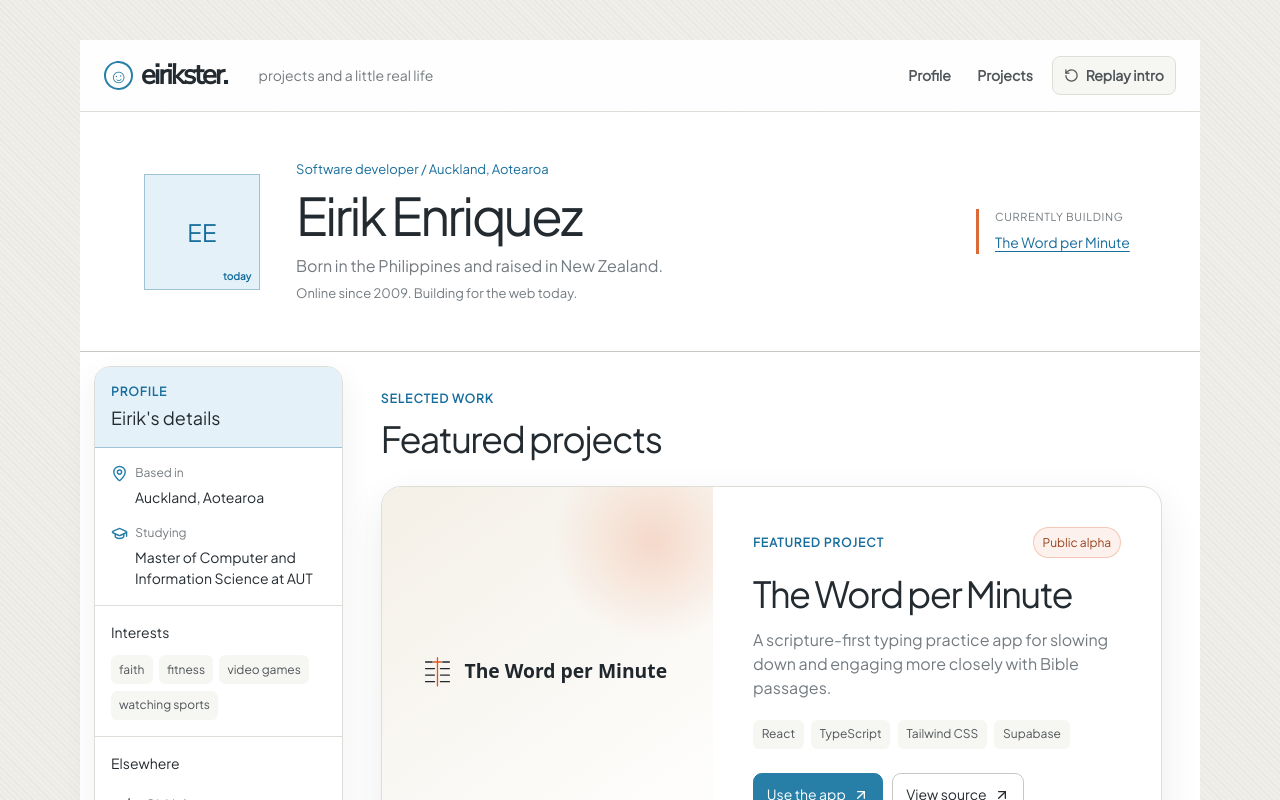
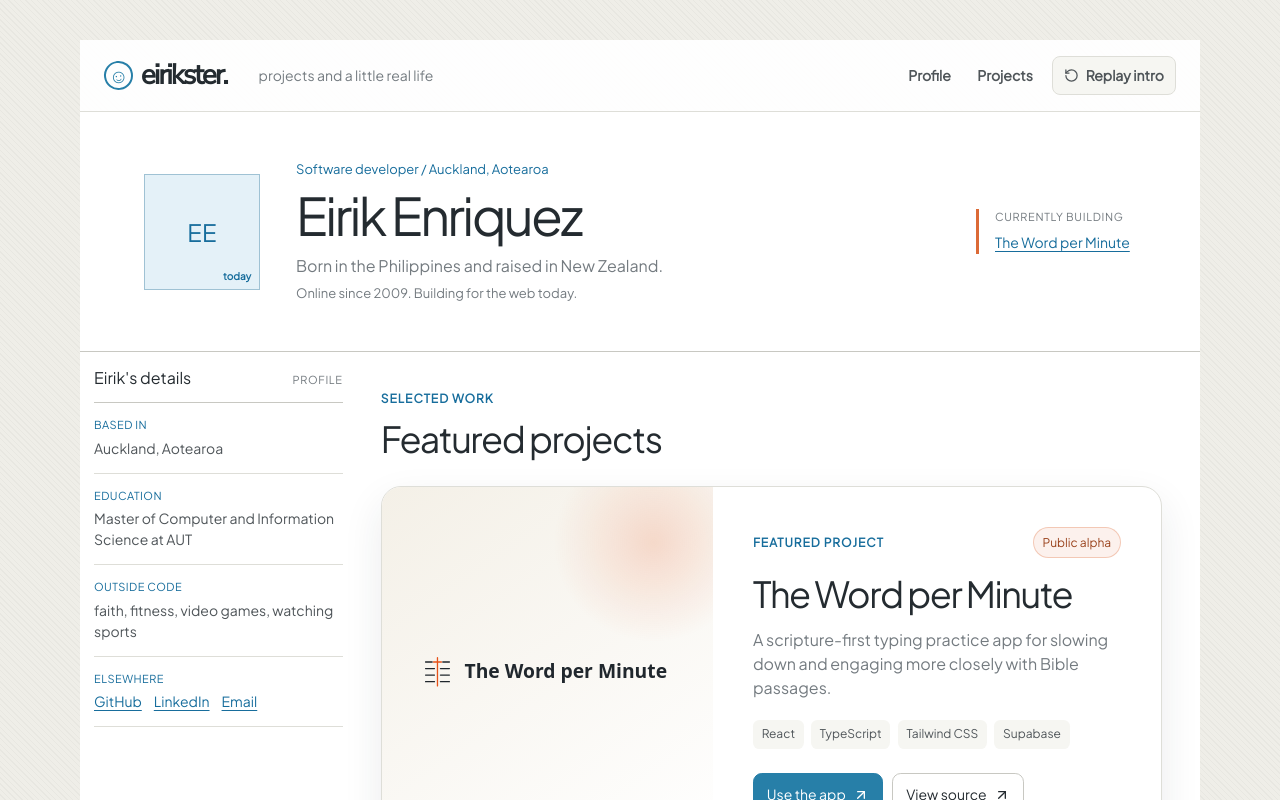
Before and after one commit to eirikenriquez/eirikenriquez.github.io, a React (Vite) app: page / in a window 1280 px wide. Both pictures are taken after a click on the button "View Eirik's profile". Shown: the top 800 px of the page. Built offline with nearby package versions, Linux system fonts and the light colour scheme.

Commit message:
refine profile details

```diff
--- a/src/components/ProfileDetails.css
+++ b/src/components/ProfileDetails.css
@@ -1,17 +1,15 @@
 .profile-details {
   position: sticky;
   top: 1rem;
-  overflow: hidden;
-  border: 1px solid var(--color-border-soft);
-  border-radius: 1rem;
-  background: var(--color-surface);
-  box-shadow: 0 0.75rem 2rem rgb(31 46 55 / 7%);
 }
 
 .profile-details__header {
-  padding: 1rem;
-  border-bottom: 1px solid var(--color-brand-border);
-  background: var(--color-brand-light);
+  display: flex;
+  align-items: baseline;
+  justify-content: space-between;
+  gap: 0.75rem;
+  padding: 0 0 0.75rem;
+  border-bottom: 1px solid var(--color-border);
 }
 
 .profile-details__header p,
@@ -20,110 +18,54 @@
 }
 
 .profile-details__header p {
-  color: var(--color-brand-dark);
-  font-size: 0.75rem;
-  font-weight: 700;
-  letter-spacing: 0.08em;
+  color: var(--color-text-muted);
+  font-size: 0.6875rem;
+  font-weight: 500;
+  letter-spacing: 0.06em;
   text-transform: uppercase;
 }
 
 .profile-details__header h2 {
-  margin-top: 0.2rem;
   color: var(--color-text-strong);
-  font-size: 1.125rem;
+  font-size: 1rem;
   font-weight: 500;
 }
 
 .profile-details__facts {
-  display: grid;
-  gap: 1rem;
   margin: 0;
-  padding: 1rem;
 }
 
 .profile-details__facts div {
   display: grid;
-  gap: 0.3rem;
+  gap: 0.25rem;
+  padding: 0.875rem 0;
+  border-bottom: 1px solid var(--color-border-soft);
 }
 
 .profile-details__facts dt {
-  display: flex;
-  gap: 0.45rem;
-  align-items: center;
-  color: var(--color-text-muted);
-  font-size: 0.75rem;
+  color: var(--color-brand-dark);
+  font-size: 0.6875rem;
   font-weight: 500;
-}
-
-.profile-details__facts dt svg {
-  color: var(--color-brand);
+  letter-spacing: 0.04em;
+  text-transform: uppercase;
 }
 
 .profile-details__facts dd {
-  margin: 0 0 0 1.5rem;
-  color: var(--color-text-strong);
+  margin: 0;
+  color: var(--color-text);
   font-size: 0.875rem;
-  font-weight: 500;
-}
-
-.profile-details__section {
-  padding: 1rem;
-  border-top: 1px solid var(--color-border-soft);
-}
-
-.profile-details__section h3 {
-  margin: 0 0 0.75rem;
-  color: var(--color-text-strong);
-  font-size: 0.875rem;
-  font-weight: 500;
-}
-
-.profile-details__interests,
-.profile-details__links {
-  margin: 0;
-  padding: 0;
-  list-style: none;
-}
-
-.profile-details__interests {
-  display: flex;
-  flex-wrap: wrap;
-  gap: 0.4rem;
-}
-
-.profile-details__interests li {
-  padding: 0.35rem 0.5rem;
-  border-radius: 0.4rem;
-  background: var(--color-surface-muted);
-  color: var(--color-text);
-  font-size: 0.75rem;
 }
 
 .profile-details__links {
-  display: grid;
-  gap: 0.25rem;
+  display: flex;
+  flex-wrap: wrap;
+  gap: 0.35rem 0.75rem;
 }
 
 .profile-details__links a {
-  display: flex;
-  gap: 0.55rem;
-  align-items: center;
-  padding: 0.5rem;
-  border-radius: 0.45rem;
-  color: var(--color-text);
-  font-size: 0.875rem;
+  color: var(--color-brand-dark);
   font-weight: 500;
-  text-decoration: none;
-}
-
-.profile-details__links a:hover {
-  background: var(--color-brand-light);
-  color: var(--color-brand-dark);
-}
-
-.profile-details__links a:focus-visible {
-  outline: 2px solid var(--color-brand);
-  outline-offset: 2px;
+  text-underline-offset: 0.2rem;
 }
 
 @media (max-width: 40rem) {
--- a/src/components/ProfileDetails.tsx
+++ b/src/components/ProfileDetails.tsx
@@ -1,10 +1,3 @@
-import {
-  Code2,
-  Contact,
-  GraduationCap,
-  Mail,
-  MapPin,
-} from 'lucide-react';
 import './ProfileDetails.css';
 
 const interests = ['faith', 'fitness', 'video games', 'watching sports'];
@@ -13,60 +6,37 @@ function ProfileDetails() {
   return (
     <section className="profile-details" aria-labelledby="profile-details-title">
       <header className="profile-details__header">
+        <h2 id="profile-details-title">Eirik&apos;s details</h2>
         <p>Profile</p>
-        <h2 id="profile-details-title">Eirik&apos;s details</h2>
       </header>
 
       <dl className="profile-details__facts">
         <div>
-          <dt>
-            <MapPin aria-hidden="true" size={17} />
-            Based in
-          </dt>
+          <dt>Based in</dt>
           <dd>Auckland, Aotearoa</dd>
         </div>
 
         <div>
-          <dt>
-            <GraduationCap aria-hidden="true" size={17} />
-            Studying
-          </dt>
+          <dt>Education</dt>
           <dd>Master of Computer and Information Science at AUT</dd>
         </div>
-      </dl>
 
-      <div className="profile-details__section">
-        <h3>Interests</h3>
-        <ul className="profile-details__interests">
-          {interests.map((interest) => (
-            <li key={interest}>{interest}</li>
-          ))}
-        </ul>
-      </div>
+        <div>
+          <dt>Outside code</dt>
+          <dd>{interests.join(', ')}</dd>
+        </div>
 
-      <div className="profile-details__section">
-        <h3>Elsewhere</h3>
-        <ul className="profile-details__links">
-          <li>
-            <a href="https://github.com/eirikenriquez">
-              <Code2 aria-hidden="true" size={17} />
-              GitHub
-            </a>
-          </li>
-          <li>
+        <div>
+          <dt>Elsewhere</dt>
+          <dd className="profile-details__links">
+            <a href="https://github.com/eirikenriquez">GitHub</a>
             <a href="https://www.linkedin.com/in/eirik-mykel-navarro-enriquez/">
-              <Contact aria-hidden="true" size={17} />
               LinkedIn
             </a>
-          </li>
-          <li>
-            <a href="mailto:eirikdbbd@gmail.com">
-              <Mail aria-hidden="true" size={17} />
-              Email
-            </a>
-          </li>
-        </ul>
-      </div>
+            <a href="mailto:eirikdbbd@gmail.com">Email</a>
+          </dd>
+        </div>
+      </dl>
     </section>
   );
 }
```
